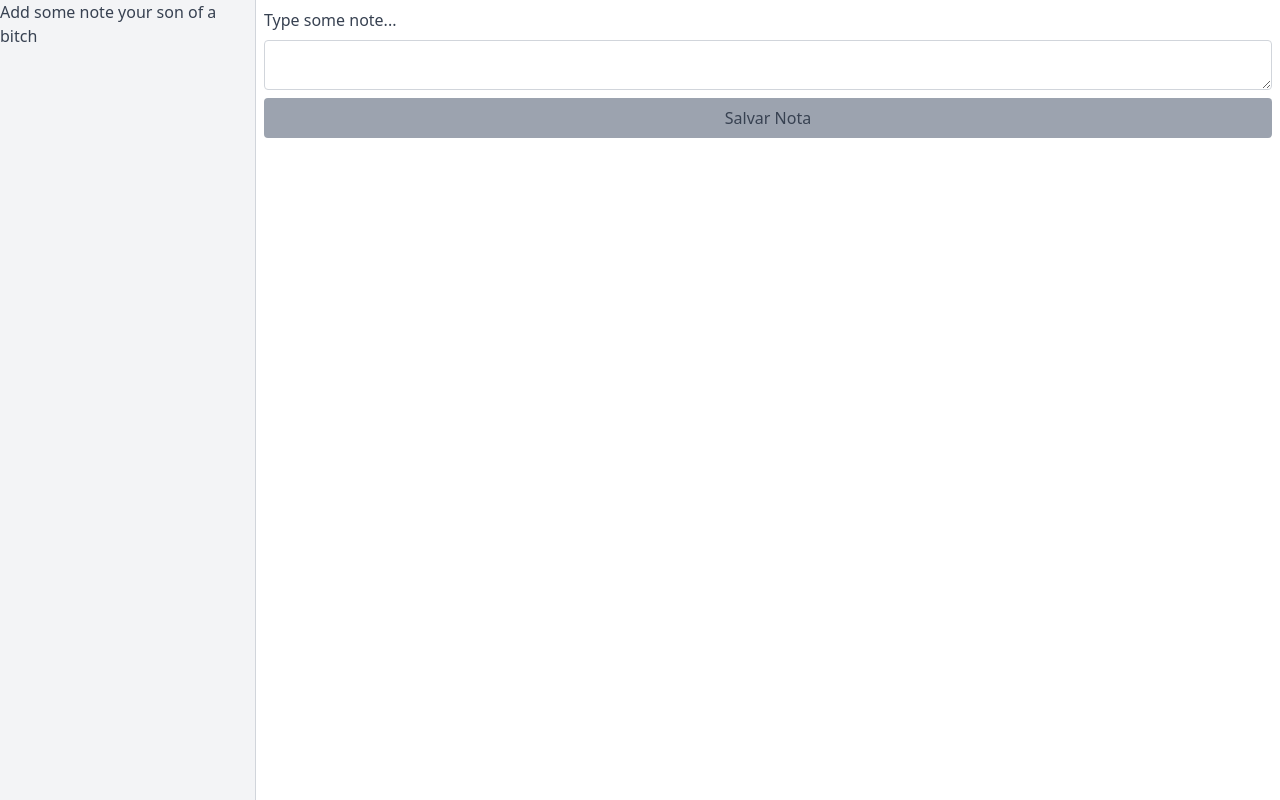
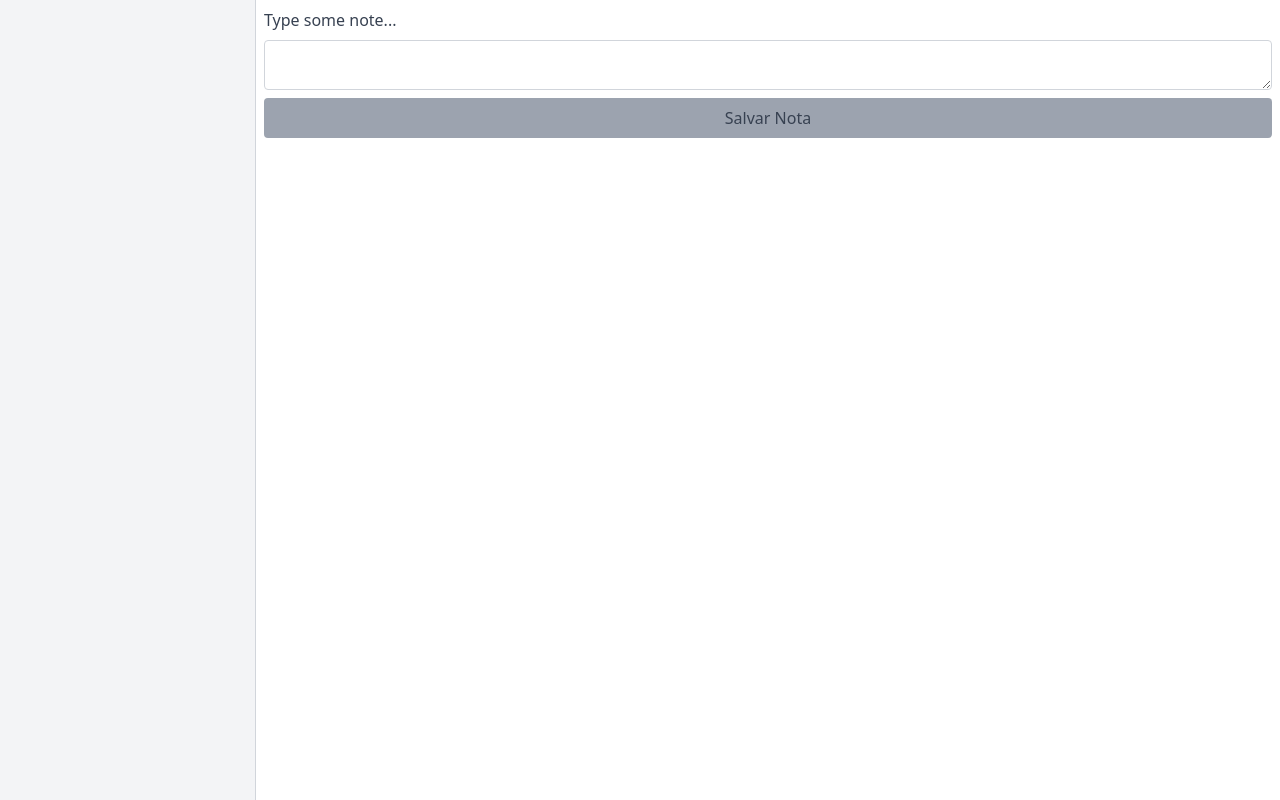
Before and after one commit to WellingtonCarneiroBarbosa/vue-firsts-notes, a Vue app: page / in a window 1280 px wide. Built offline with nearby package versions, Linux system fonts and the light colour scheme; what @tailwindcss/typography would draw is missing.

Commit message:
Now I can save a note

```diff
--- a/src/App.vue
+++ b/src/App.vue
@@ -2,9 +2,10 @@
     <div class="flex w-screen h-screen text-gray-700">
       <div class="flex flex-col flex-shrink-0 w-64 border-r border-gray-300 bg-gray-100">
         <!-- sidebar -->
-        <ul v-for="(note, index) in allNotes" :key="index">
+        <ul class="ml-2" v-for="(note, index) in allNotes" :key="index">
           <li>
             <p>{{ note.note }}</p>
+            <a href="#" class="mt-1 italic" v-on:click.prevent="deleteNote(index)">Delete</a>
           </li>
         </ul>
 
@@ -53,6 +54,12 @@ export default {
           this.note = ''
         }
       }
+    },
+
+    deleteNote(id) {
+      if(confirm('Are you sure you want to delete this note?')) {
+        this.notes.splice(id, 1);
+      }
     }
   },
 
@@ -61,11 +68,11 @@ export default {
       let notes = this.notes;
 
       // check empty array
-      if(notes.length === 0) {
-        return [{
-          note: 'Add some note your son of a bitch'
-        }];
-      }
+      // if(notes.length === 0) {
+      //   return [{
+      //     note: 'Add some note your son of a bitch'
+      //   }];
+      // }
 
       return notes;
     }
```
